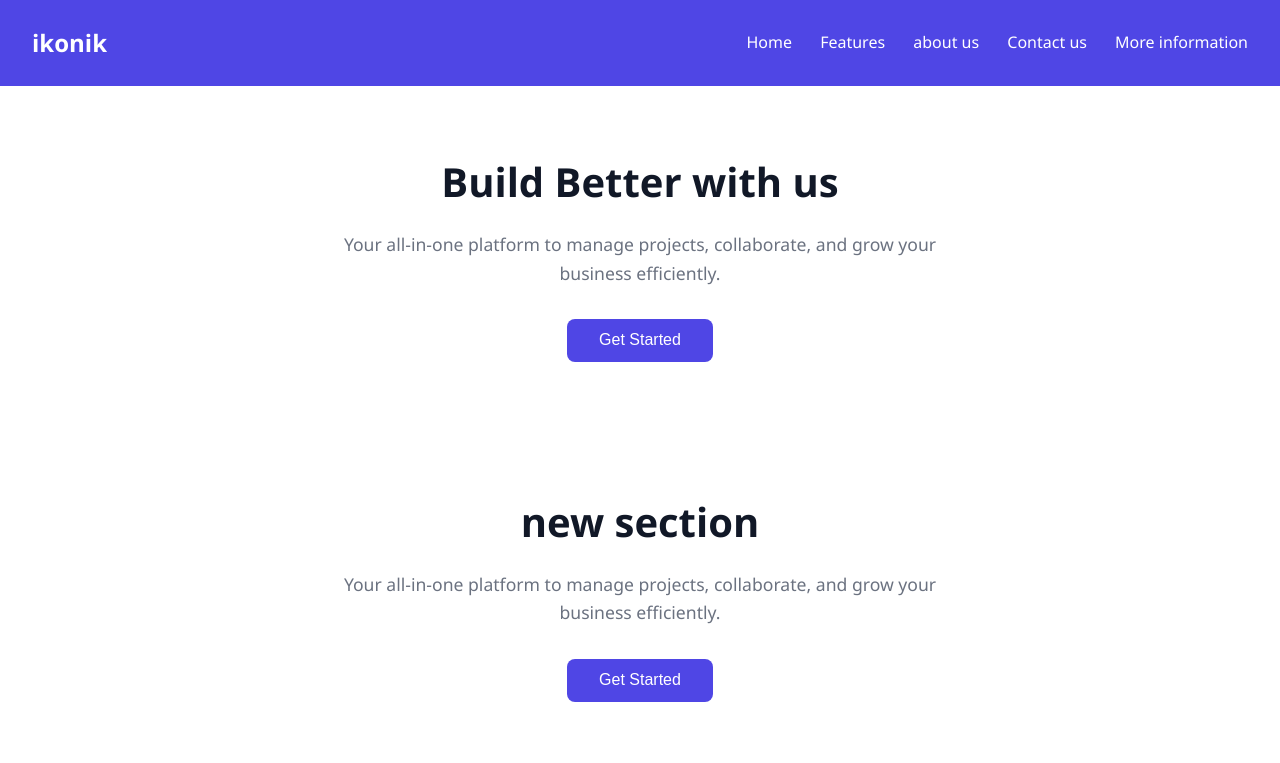
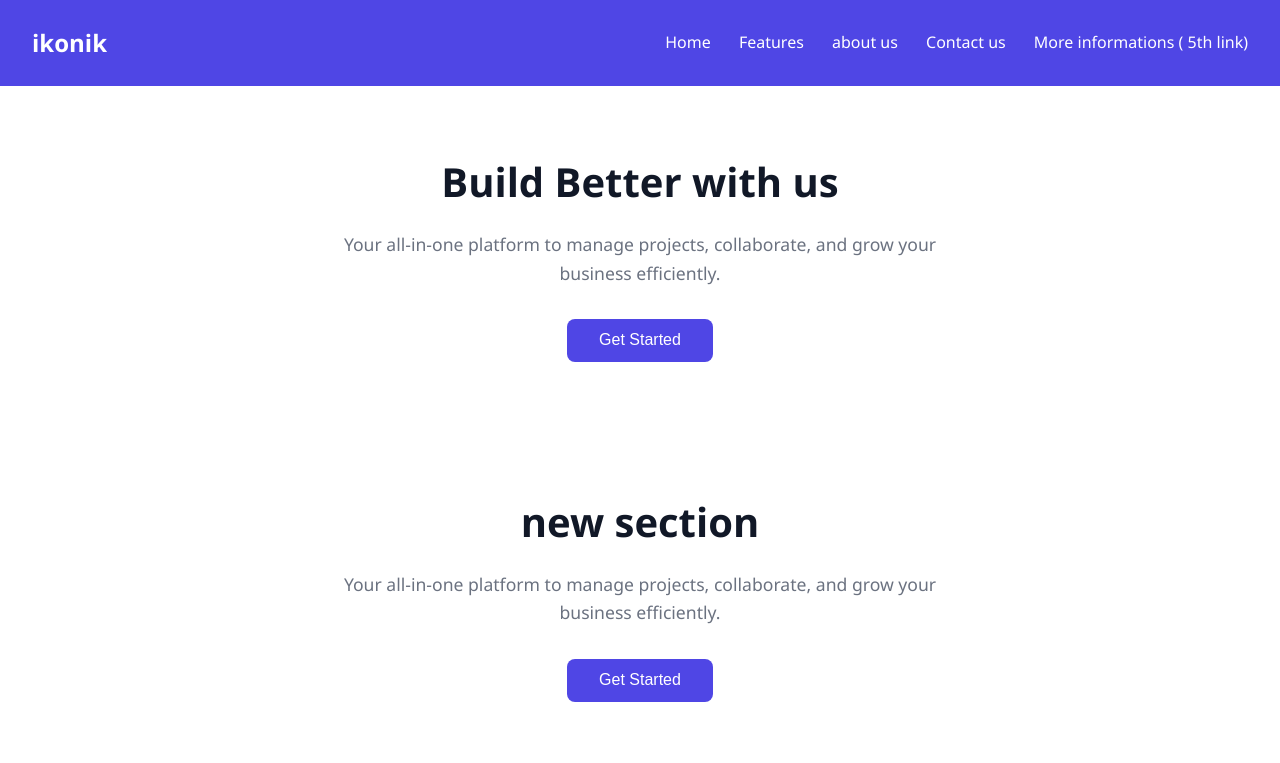
Before and after one commit to ImaneIK/test, a plain HTML site: page index.html in a window 1280 px wide. Shown: the top 763 px of the page. Drawn offline with Linux system fonts and the light colour scheme.

Commit message:
1st commit

```diff
--- a/index.html
+++ b/index.html
@@ -127,7 +127,7 @@
       <a href="#">Features</a>
       <a href="#">about us</a>
       <a href="#">Contact us</a>
-      <a href="#">More information</a>
+      <a href="#">More informations  ( 5th link)</a>
 
     </nav>
   </header>
```
